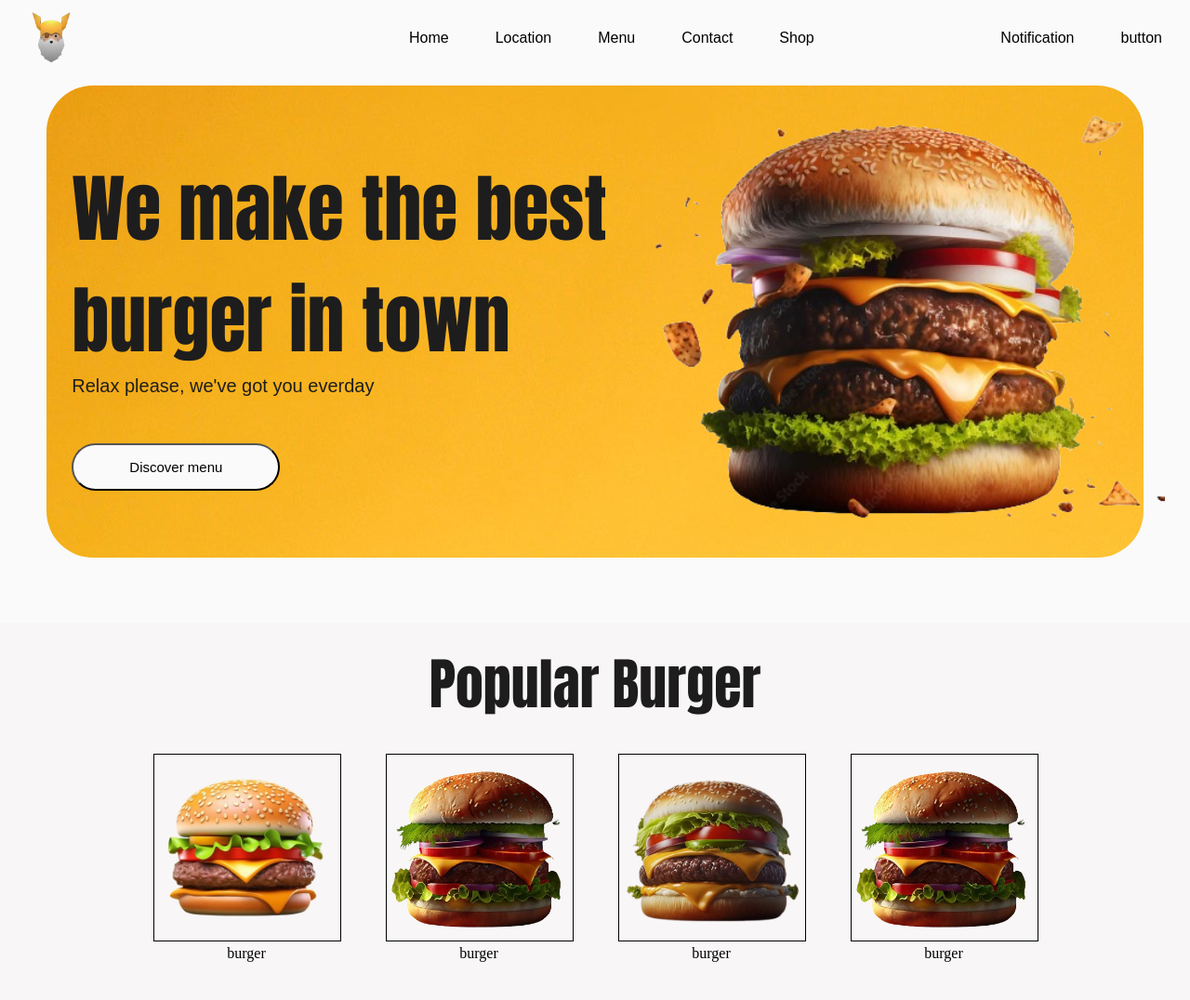
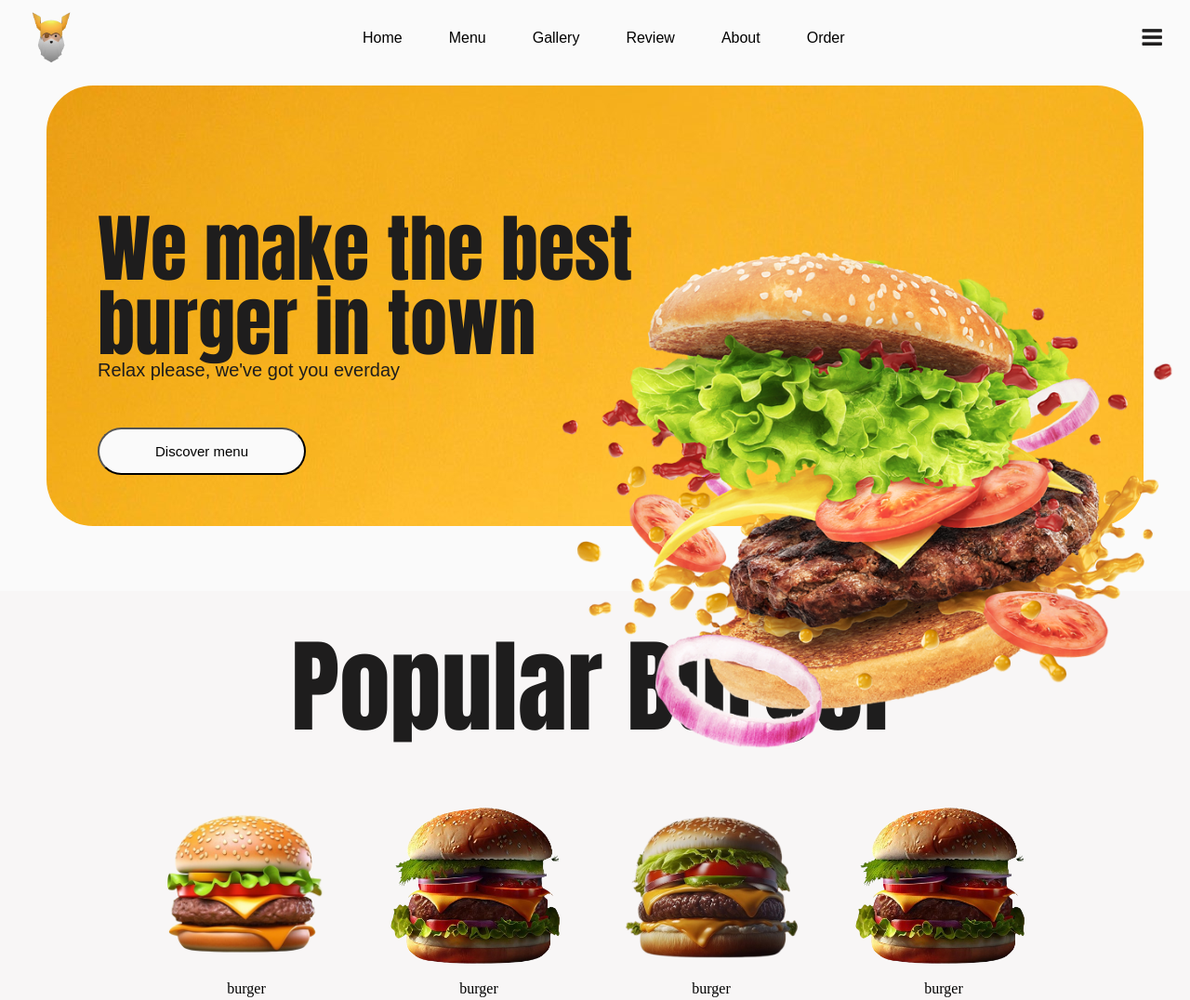
Before and after one commit to Imleee/Burger_Website, a plain HTML site: page index.html in a window 1280 px wide. Shown: the top 1076 px of the page at 93% size. Drawn offline with Linux system fonts and the light colour scheme.

Commit message:
make some changes in home page

```diff
--- a/index.html
+++ b/index.html
@@ -4,6 +4,7 @@
     <meta charset="UTF-8">
     <meta name="viewport" content="width=device-width, initial-scale=1.0">
     <link rel="stylesheet" href="style.css">
+    <link rel="stylesheet" href="https://cdnjs.cloudflare.com/ajax/libs/font-awesome/4.7.0/css/font-awesome.min.css">
     <title>BurgerPH</title>
 </head>
 <body>
@@ -11,12 +12,12 @@
         <div class="header">
             <div class="logo"><img src="resources/Odin-logo.png" alt=""></div>
             <div class="home"><a href="">Home</a></div>
-            <div class="location"><a href="">Location</a></div>
             <div class="menu"><a href="">Menu</a></div>
-            <div class="contact"><a href="">Contact</a></div>
-            <div class="shop"><a href="">Shop</a></div>
-            <div class="notification"><a href="">Notification</a></div>
-            <div class="nav-btn"><a href="">button</a></div>
+            <div class="gallery"><a href="">Gallery</a></div>
+            <div class="review"><a href="">Review</a></div>
+            <div class="about"><a href="">About</a></div>
+            <div class="order"><a href="">Order</a></div>
+            <i class="fa fa-bars"></i>
         </div>
         <div class="content">
             <div class="letter">
@@ -24,9 +25,9 @@
                 <p class="simple-line">Relax please, we've got you everday</p>
                 <div><button>Discover menu</button></div>
             </div>
-            <div class="burger-img">
-                <div class="image"><img src="resources/Main.png" alt=""></div>
-            </div>
+        </div>
+        <div class="mainpic">
+            <img src="resources/11.png" alt="">
         </div>
         <div class="product">
             <div class="title">
--- a/style.css
+++ b/style.css
@@ -29,11 +29,12 @@ img {
 .logo {
     display: flex;
     justify-content: center;
-    margin-right: 280px;
+    margin-right: 230px;
 }
 
-.notification {
+.fa.fa-bars{
     margin-left: auto;
+    font-size: 25px;
 }
 
 a {
@@ -43,28 +44,19 @@ a {
 
 .content {
     background-image: url(resources/background.jpeg);
-    display: flex;
-    justify-content: center;
-    align-items: center;
-    flex: 1;
     margin-left: 50px;
     margin-right: 50px;
     border-radius: 50px;
     margin-top: 20px;
     margin-bottom: 50px;
-    padding: 20px;
-}
-
-.image>img {
-    position: relative;
-    left: 50px;
-    width: 550px;
+    padding: 95px;
 }
 
 h1 {
     font-size: 80px;
     font-family: Impact, Haettenschweiler, 'Arial Narrow Bold', sans-serif;
     color: rgb(30, 29, 29);
+    line-height: 1;
 }
 
 p {
@@ -84,7 +76,23 @@ button {
 }
 
 .letter {
-    max-width: 100%;
+    margin-left: -40px;
+    margin-top: 40px;
+    margin-bottom: -40px;
+}
+
+.container>.mainpic {
+    position: absolute;
+    bottom: -10px;
+    right: 10px;
+}
+
+.mainpic>img {
+    width: 665px;
+}
+
+h2 {
+    font-size: 110px;
 }
 
 .product {
@@ -118,7 +126,6 @@ button {
 }
 
 .info>img {
-    border: 1px solid black;
     width: 200px;
     height: 200px;
 }
```
Also changed, not shown: resources/11.png (added).
